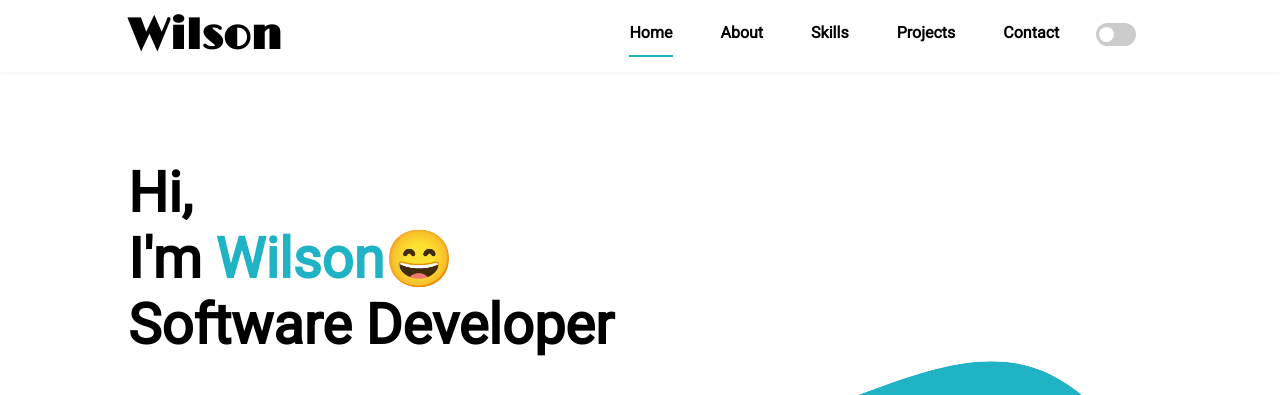
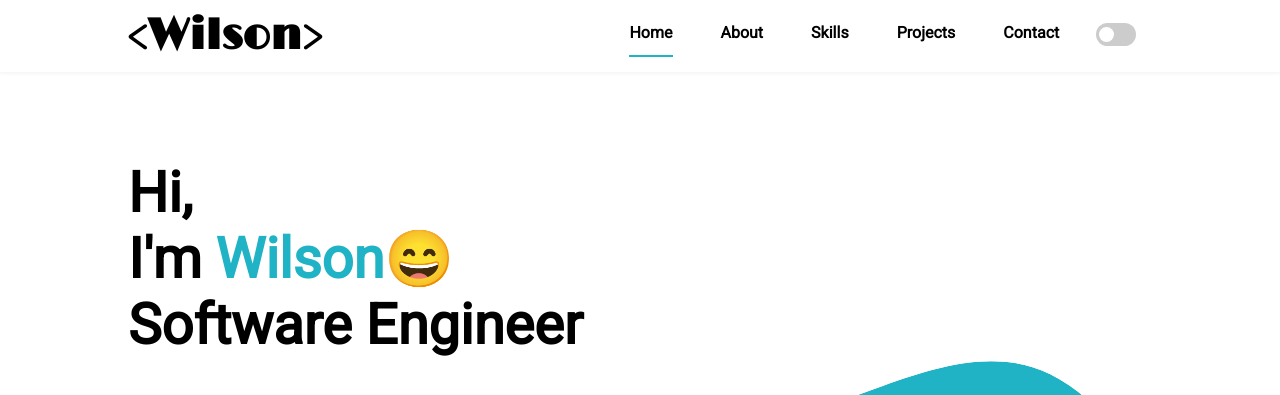
Before and after one commit to Wilson0406/Wilson0406.github.io, a plain HTML site: page index.html in a window 1280 px wide. Shown: the top 395 px of the page. Drawn offline with nearby package versions, Linux system fonts and the light colour scheme; files that its build step writes are made by us from their sources; a web font is replaced by a local one.

Commit message:
Update index.html

```diff
--- a/index.html
+++ b/index.html
@@ -31,7 +31,7 @@
         <header class="l-header">
             <nav class="nav bd-grid">
                 <div>
-                    <a href="#home" class="nav__logo"><h1>Wilson</h1></a>
+                    <a href="#home" class="nav__logo"><h1>&ltWilson&gt </h1></a>
                     <!-- <a href="#home" class="nav__logo"><img src="assets/img/logo2.png" alt="WVD logo" ></a> -->
                 </div>
 
@@ -67,7 +67,7 @@
             <!-- Home -->
             <section class="home bd-grid" id="home">
                 <div class="home__data">
-                    <h1 class="home__title">Hi,<br>I'm <span class="home__title-color">Wilson😄</span><br>Software Developer</h1>
+                    <h1 class="home__title">Hi,<br>I'm <span class="home__title-color">Wilson😄</span><br>Software Engineer</h1>
 
                     <a href="./assets/Wilson's Resume 2022.pdf" target="_blank" class="button">Resume</a>
                 </div>
```
